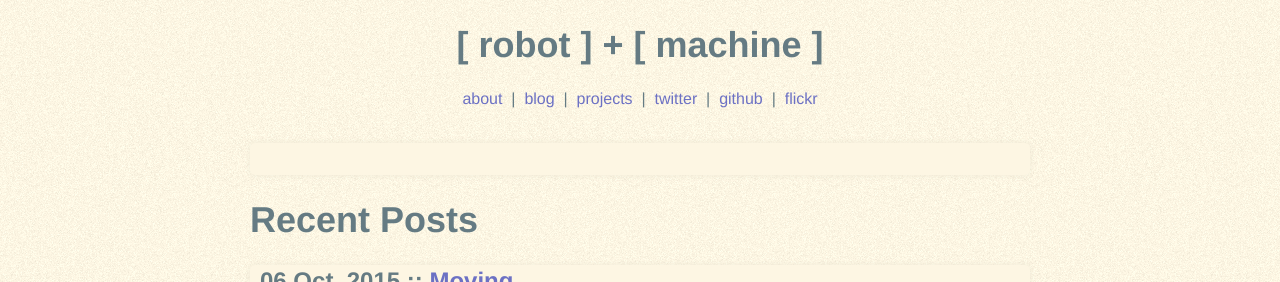
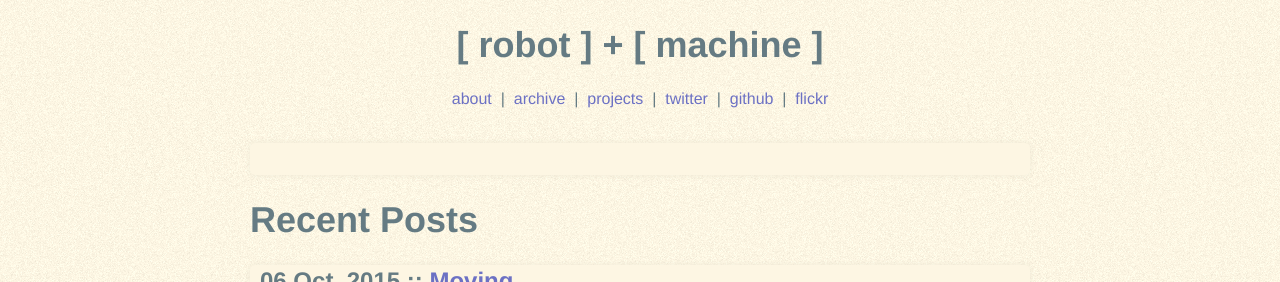
Before and after one commit to robotmachine/Jekyll-Blog, a Jekyll site: the page built from index.html, in a window 1280 px wide. Shown: the top 282 px of the page. Built offline with Jekyll 4.4.1, drawn with Linux system fonts in a browser that asks for light colours; some web fonts are replaced; Markdown is read by kramdown in place of the engine named in the settings.

Commit message:
Changed blog to archive page.

```diff
--- a/_includes/nav.html
+++ b/_includes/nav.html
@@ -1,7 +1,7 @@
           <div class="nav">
             <a href="{{ site.url }}/about.html">about</a>
             &nbsp;|&nbsp;
-            <a href="{{ site.url }}">blog</a>
+            <a href="{{ site.url }}/blog/archive.html">archive</a>
             &nbsp;|&nbsp;
             <a href="{{ site.url }}/projects/">projects</a>
             &nbsp;|&nbsp;
```
